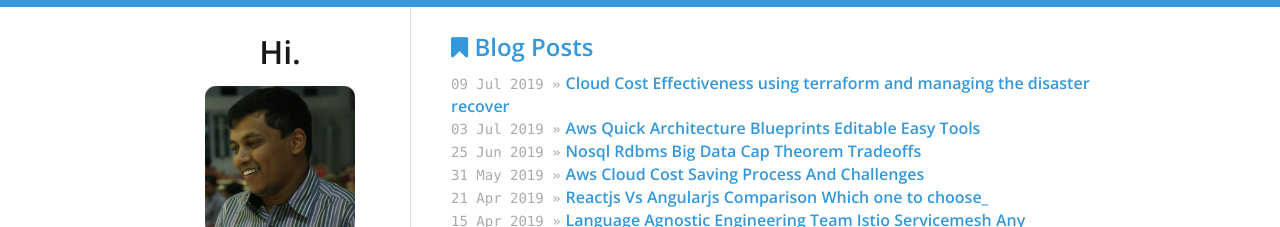
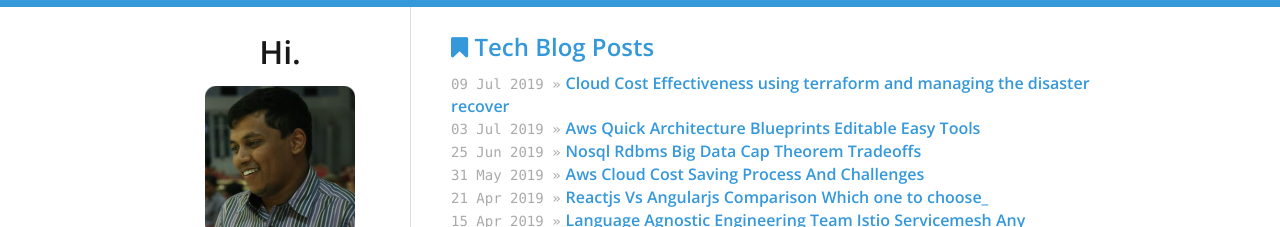
Before and after one commit to cnuonline/cnuonline.github.io, a Jekyll site: the page built from index.html, in a window 1280 px wide. Shown: the top 227 px of the page. Built offline with Jekyll 4.4.1, drawn with Linux system fonts in a browser that asks for light colours; nearby versions of some CDN libraries.

Commit message:
Update index.html

```diff
--- a/index.html
+++ b/index.html
@@ -4,7 +4,7 @@ title: Blog Posts
 ---
 
 <div id="home">
-  <h2><i class="fa fa-bookmark"></i> Blog Posts</h2>
+  <h2><i class="fa fa-bookmark"></i> Tech Blog Posts</h2>
   <ul id="blog-posts" class="posts">
     {% for post in site.posts %}
       <li><span>{{ post.date | date_to_string }} &raquo;</span><a target="_self"  href="{{ post.url }}">{{ post.title }}</a></li>
```
